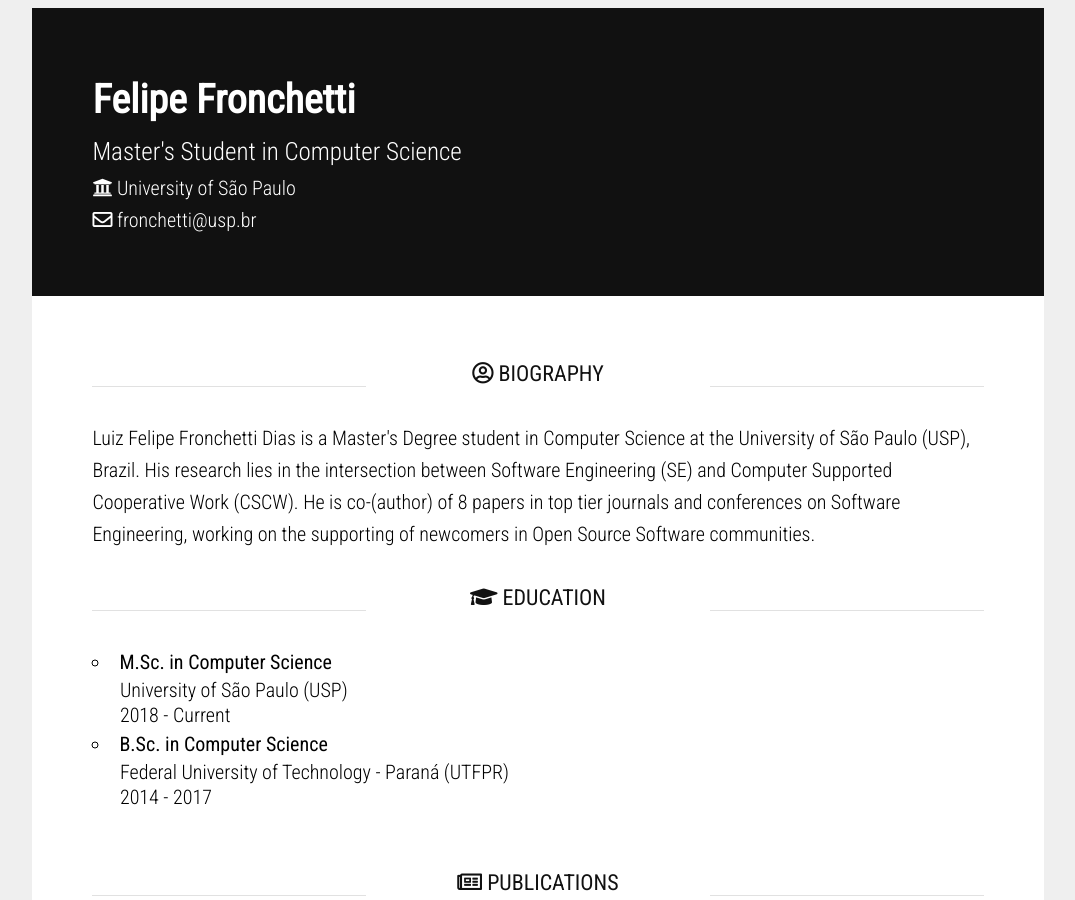
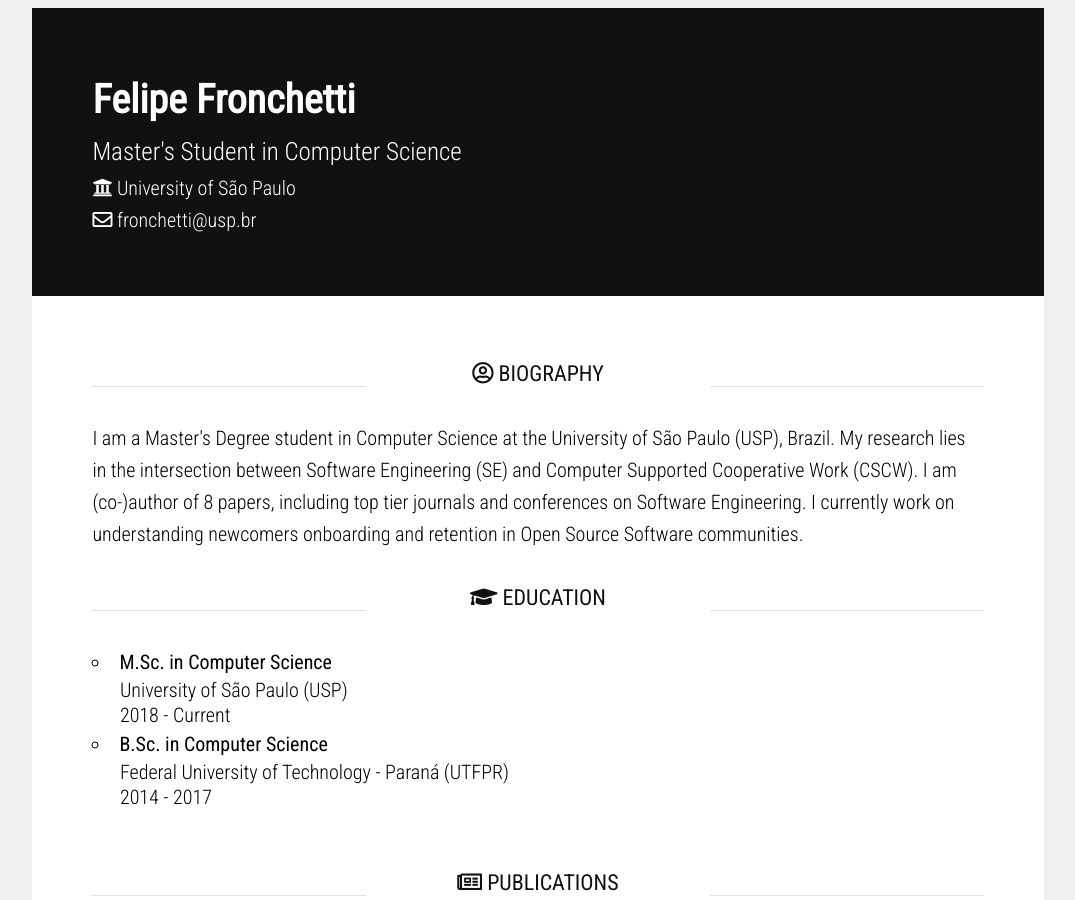
Before and after one commit to fronchetti/fronchetti.github.io, a Jekyll site: the page built from index.html, in a window 1280 px wide and 900 px high. Shown: the whole window, without its empty margins (102-1177 px from the left). Built offline with Jekyll 4.4.1, drawn with Linux system fonts in a browser that asks for light colours.

Commit message:
Update resume.html

```diff
--- a/_layouts/resume.html
+++ b/_layouts/resume.html
@@ -18,10 +18,10 @@ layout: default
         </div>
     </div>
     <div class="summary">
-            Luiz Felipe Fronchetti Dias is a Master's Degree student in Computer Science at the University of São Paulo (USP), Brazil.
-            His research lies in the intersection between Software Engineering (SE) and Computer Supported Cooperative Work (CSCW).
-            He is co-(author) of 8 papers in top tier journals and conferences on Software Engineering,
-            working on the supporting of newcomers in Open Source Software communities.
+            I am a Master's Degree student in Computer Science at the University of São Paulo (USP), Brazil.
+            My research lies in the intersection between Software Engineering (SE) and Computer Supported Cooperative Work (CSCW).
+            I am (co-)author of 8 papers, including top tier journals and conferences on Software Engineering.
+            I currently work on understanding newcomers onboarding and retention in Open Source Software communities.
     </div>
 </div>
 
```
